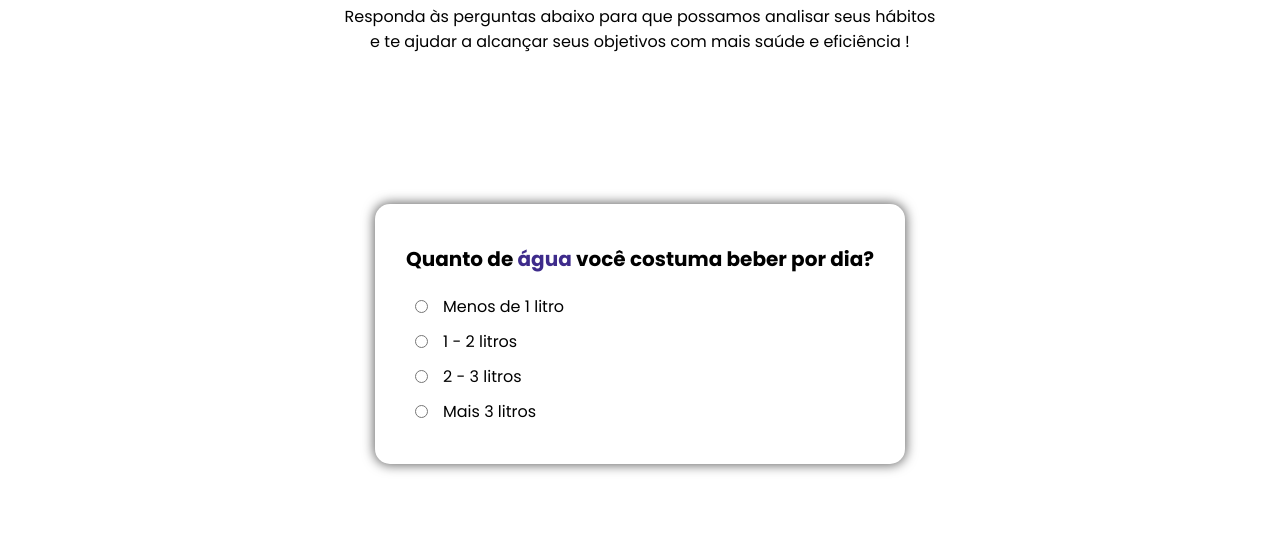
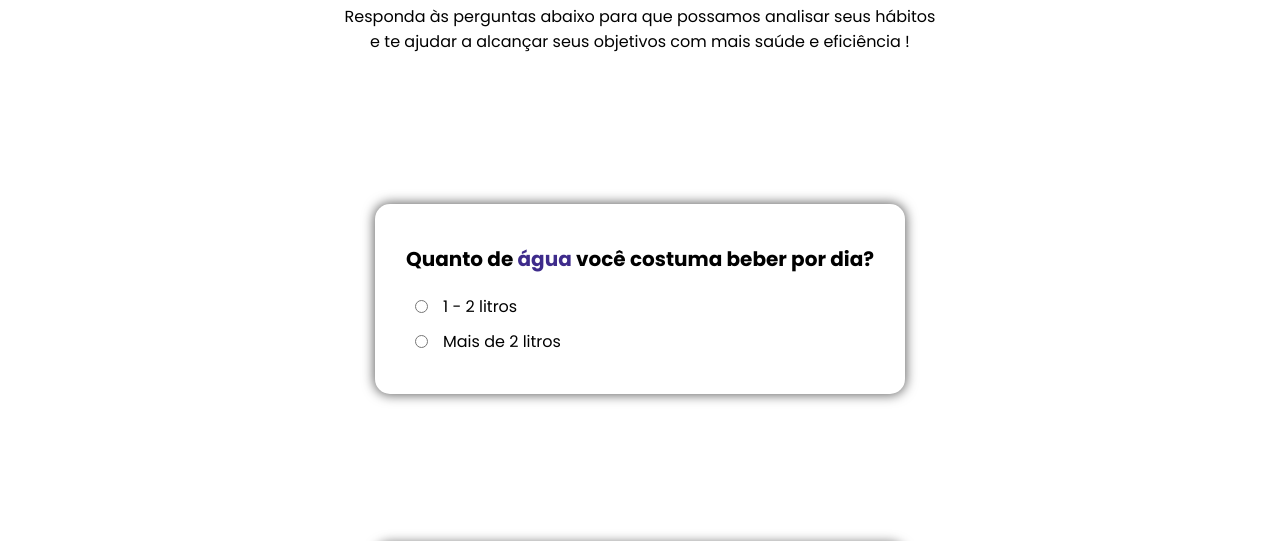
Before and after one commit to kayqueFranco/MeuRitmo, a plain HTML site: page Front-end/perguntas.html in a window 1280 px wide. Shown: the part 194-735 px from the top of the page. Drawn offline with Linux system fonts and the light colour scheme.

Commit message:
Ajustando o input do formulário de perguntas.

```diff
--- a/Front-end/perguntas.html
+++ b/Front-end/perguntas.html
@@ -45,10 +45,8 @@
             <form name="frmHealth" onsubmit="return false">
                 <div id="div-agua" class="card-perguntas">
                     <label for="nome">Quanto de <span class="span-roxo">água</span> você costuma beber por dia?</label>
-                    <p><input required type="radio" name="agua" value="1">Menos de 1 litro</p>
-                    <p><input type="radio" id="2litros" name="agua" value="2">1 - 2 litros</p>
-                    <p><input type="radio" id="3litros" name="agua" value="3">2 - 3 litros</p>
-                    <p><input type="radio" id="4litros" name="agua" value="4">Mais 3 litros</p>
+                    <p><input required type="radio" name="agua" value="1">1 - 2 litros</p>
+                    <p><input type="radio" id="2litros" name="agua" value="2">Mais de 2 litros</p>
                 </div>
 
                 <div id="div-exercicios" class="card-perguntas">
```
